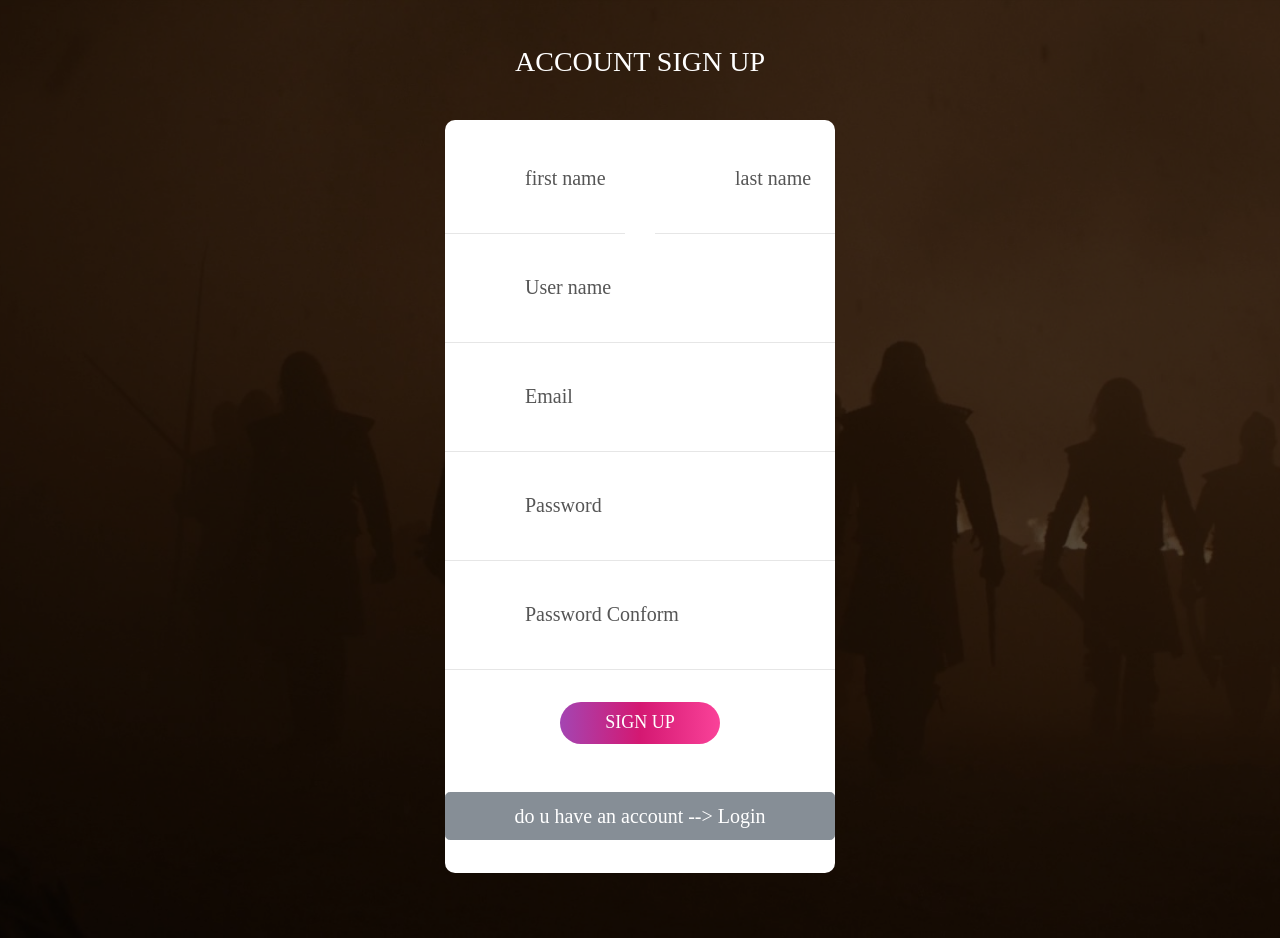
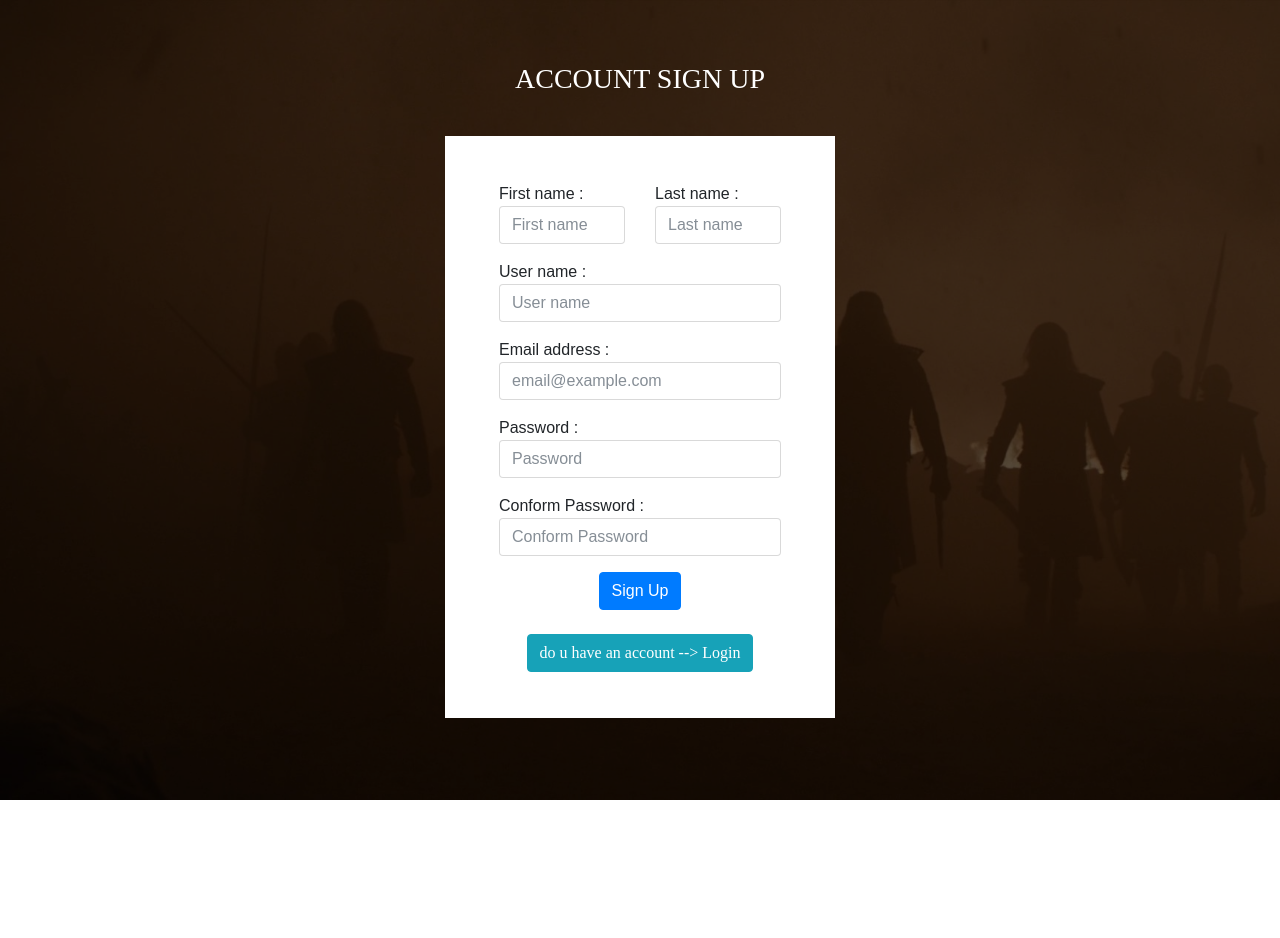
Before and after one commit to abedalkarim215/user-authentication-project, a Django app: page /sign_up/ in a window 1280 px wide. After the commit the page ends 800 px from the top, so only its background shows below. Run offline with Django 3.2, Linux system fonts and the light colour scheme; some libraries are stand-ins or nearby versions; some web fonts are replaced.

Commit message:
change the style of the sign up page

```diff
--- a/user_auth/templates/user_auth/sign_up.html
+++ b/user_auth/templates/user_auth/sign_up.html
@@ -13,56 +13,51 @@
                         </div>
                     {% endfor %}
                 {% endif %}
-        <form  method="post" action="{% url 'sign_up_user' %}" class="login100-form validate-form p-b-33 p-t-5">
+
+                  <form method="post" action="{% url 'sign_up_user' %}" class="px-4 py-3" style="background-color: white;">
                     {% csrf_token %}
+                      <div style="padding: 30px">
                           <div class="row">
                               <div class="col-md-6">
-
-
-                    <div class="wrap-input100 validate-input" data-validate = "Enter first name">
-                        <input class="input100" type="text" name="first_name" placeholder="first name">
-                        <span class="focus-input100" data-placeholder="&#xe82a;"></span>
+                                  <div class="form-group" >
+                                      <label for="exampleDropdownFormEmail1">First name :</label>
+                                      <input name="first_name" type="text" class="form-control" id="exampleDropdownFormEmail1" placeholder="First name">
                                   </div>
                               </div>
                               <div class="col-md-6">
-                    <div class="wrap-input100 validate-input" data-validate = "Enter last name">
-                        <input class="input100" type="text" name="last_name" placeholder="last name">
-                        <span class="focus-input100" data-placeholder="&#xe82a;"></span>
+                                  <div class="form-group" >
+                                      <label for="exampleDropdownFormEmail1">Last name :</label>
+                                      <input name="last_name" type="text" class="form-control" id="exampleDropdownFormEmail1" placeholder="Last name">
                                   </div>
                               </div>
                           </div>
-            <div class="wrap-input100 validate-input" data-validate = "Enter username">
-                <input class="input100" type="text" name="username" placeholder="User name">
-                <span class="focus-input100" data-placeholder="&#xe82a;"></span>
+                          <div class="form-group" >
+                              <label for="exampleDropdownFormEmail1">User name :</label>
+                              <input name="username" type="text" class="form-control" id="exampleDropdownFormEmail1" placeholder="User name">
                           </div>
-            <div class="wrap-input100 validate-input" data-validate = "Enter Email">
-                <input class="input100" type="email" name="email" placeholder="Email">
-                <span class="focus-input100" data-placeholder="&#xe82a;"></span>
+                        <div class="form-group" >
+                          <label for="exampleDropdownFormEmail1">Email address :</label>
+                          <input  name="email" type="email" class="form-control" id="exampleDropdownFormEmail1" placeholder="email@example.com">
                         </div>
-
-            <div class="wrap-input100 validate-input" data-validate="Enter password">
-                <input class="input100" type="password" name="password1" placeholder="Password">
-                <span class="focus-input100" data-placeholder="&#xe80f;"></span>
+                        <div class="form-group">
+                          <label for="exampleDropdownFormPassword1">Password :</label>
+                          <input name="password1" type="password" class="form-control" id="exampleDropdownFormPassword1" placeholder="Password">
                         </div>
-
-            <div class="wrap-input100 validate-input" data-validate="Enter the password again">
-                <input class="input100" type="password" name="password2" placeholder="Password Conform">
-                <span class="focus-input100" data-placeholder="&#xe80f;"></span>
+                        <div class="form-group">
+                              <label for="exampleDropdownFormPassword1">Conform Password :</label>
+                              <input name="password2" type="password" class="form-control" id="exampleDropdownFormPassword1" placeholder="Conform Password">
                         </div>
-
-            <div class="container-login100-form-btn m-t-32">
-                <button  type="submit" class="login100-form-btn">
-                Sign Up
-                </button>
+                          <div style="text-align: center">
+                                <button style="text-align: center" type="submit" class="btn btn-primary">Sign Up</button>
                           </div>
                           <br>
-            <br>
-
-            <div>
+                          <div style="text-align: center">
                             <a href="{% url 'login_user' %}" >
-                    <button type="button" class="btn btn-secondary btn-lg btn-block">do u have an account --> Login</button>
+                                <button type="button" class="btn btn-info">do u have an account --> Login</button>
                             </a>
                           </div>
+                      </div>
                   </form>
-    </div>
+
+
 {% endblock%}
```
Also changed, not shown: db.sqlite3. Lines whose indentation alone changed are shown as unchanged.
